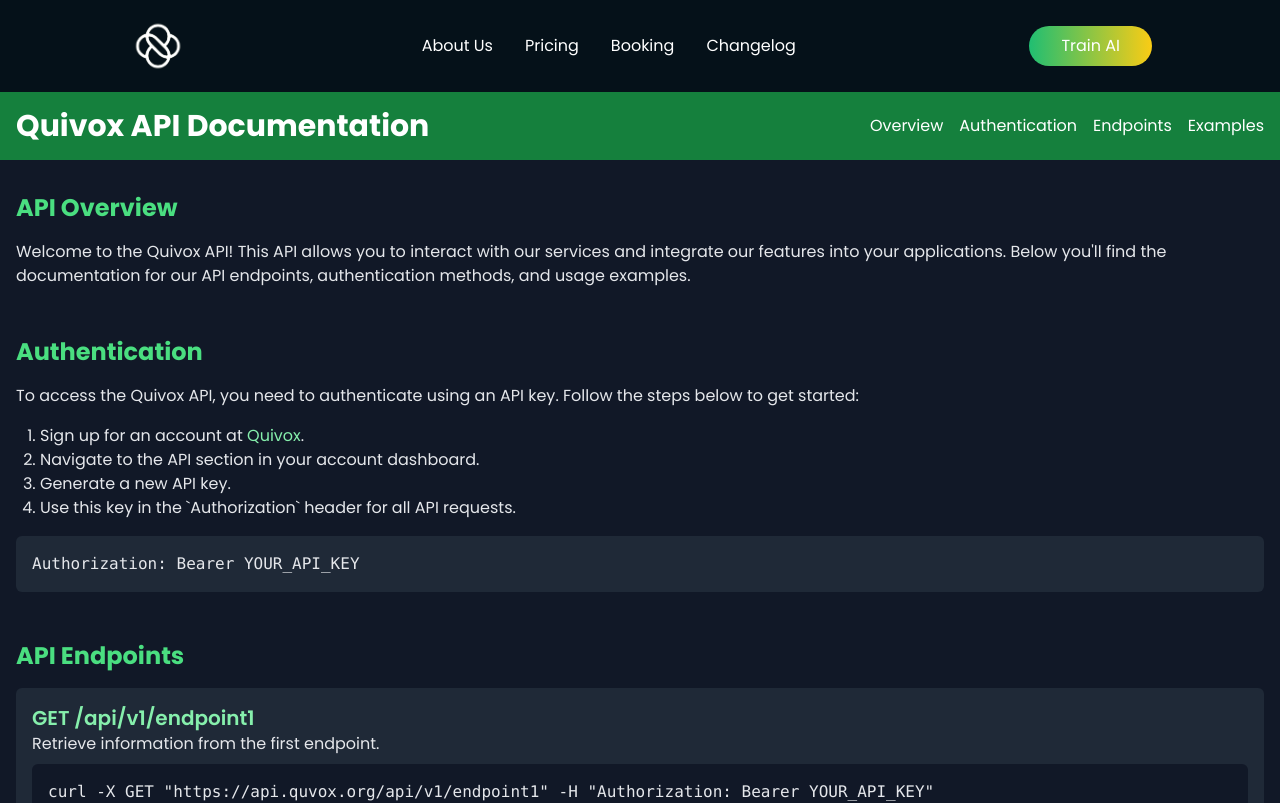
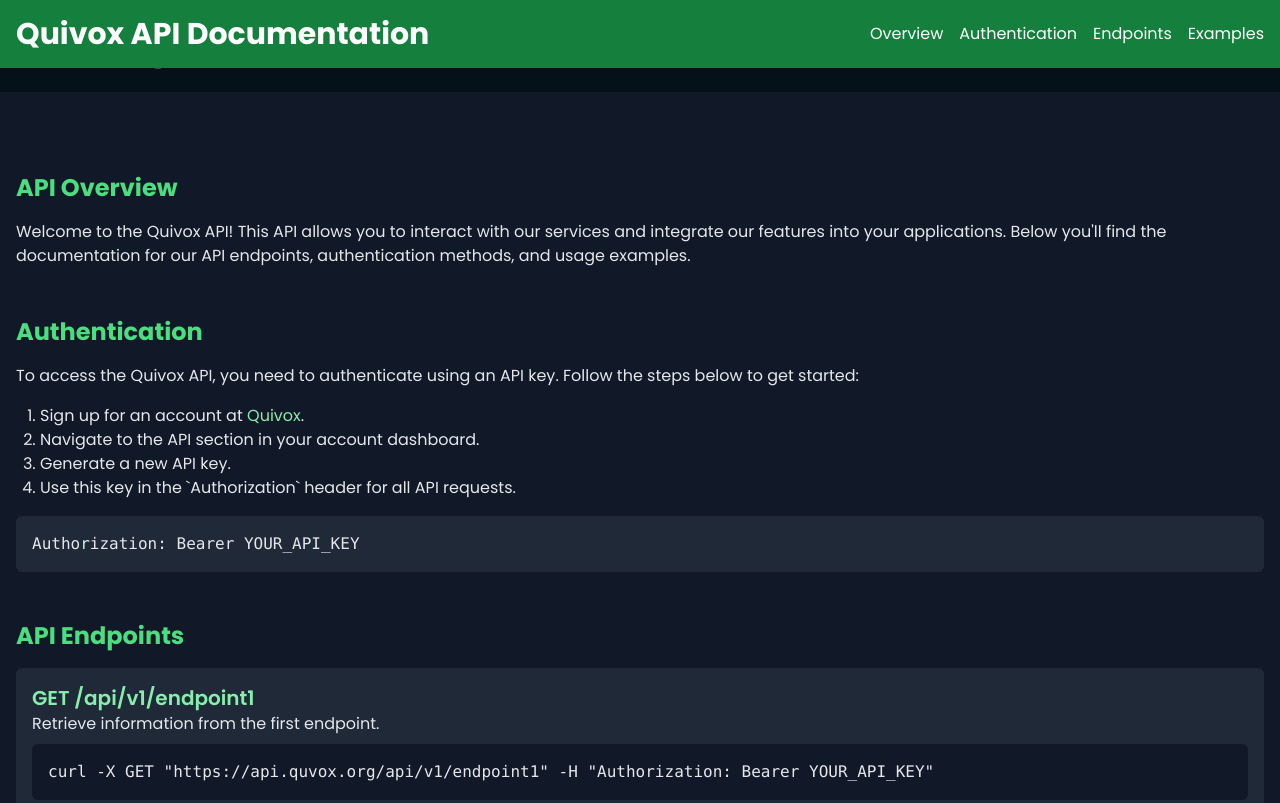
Before and after one commit to abubakar471/New-Quiva-AI, a Next.js app: page /docs in a window 1280 px wide. Shown: the top 803 px of the page. Built offline with nearby package versions, Linux system fonts and the light colour scheme.

Commit message:
Update page.jsx

```diff
--- a/app/docs/page.jsx
+++ b/app/docs/page.jsx
@@ -5,7 +5,7 @@
 const DocumentationPage = () => {
     return (
         <div className="min-h-screen bg-gray-900 text-gray-200">
-            <header className="bg-green-700 py-4">
+            <header className="bg-green-700 py-4 fixed top-0 w-full z-10">
                 <div className="container mx-auto px-4 flex items-center justify-between flex-wrap xl:flex-nowrap gap-y-4">
                     <h1 className="text-3xl font-bold text-white">Quivox API Documentation</h1>
                     <nav className="flex flex-wrap gap-x-4 gap-y-2">
@@ -17,7 +17,7 @@
                 </div>
             </header>
 
-            <main className="container mx-auto px-4 py-8">
+            <main className="container mx-auto px-4 py-16 pt-20">
                 <section id="overview" className="mb-12">
                     <h2 className="text-2xl font-bold mb-4 text-green-400">API Overview</h2>
                     <p className="mb-4">Welcome to the Quivox API! This API allows you to interact with our services and integrate our features into your applications. Below you'll find the documentation for our API endpoints, authentication methods, and usage examples.</p>
@@ -146,7 +146,7 @@
                 </section>
             </main>
 
-            <footer className="bg-gray-800 py-4">
+            <footer className="bg-gray-800 py-4 mt-12">
                 <div className="container mx-auto px-4 text-center text-gray-400">
                     <p>&copy; 2024 Quivox. All rights reserved.</p>
                 </div>
```
